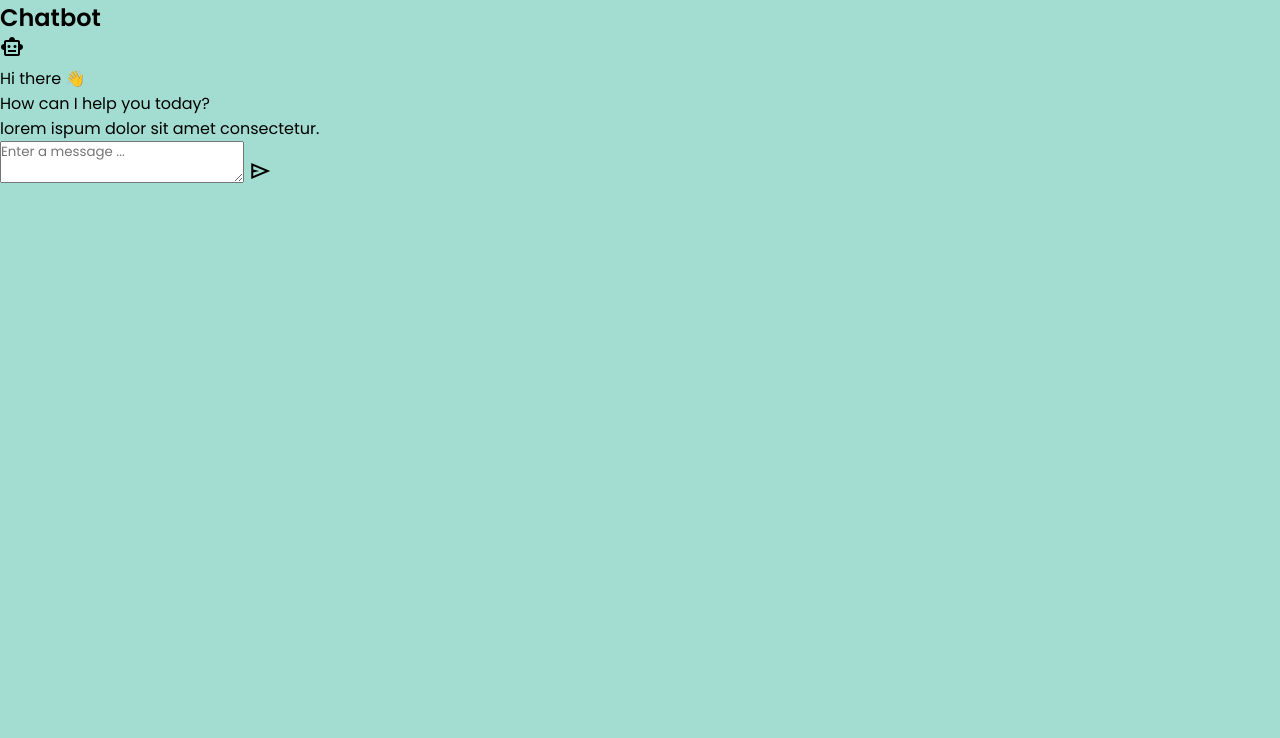
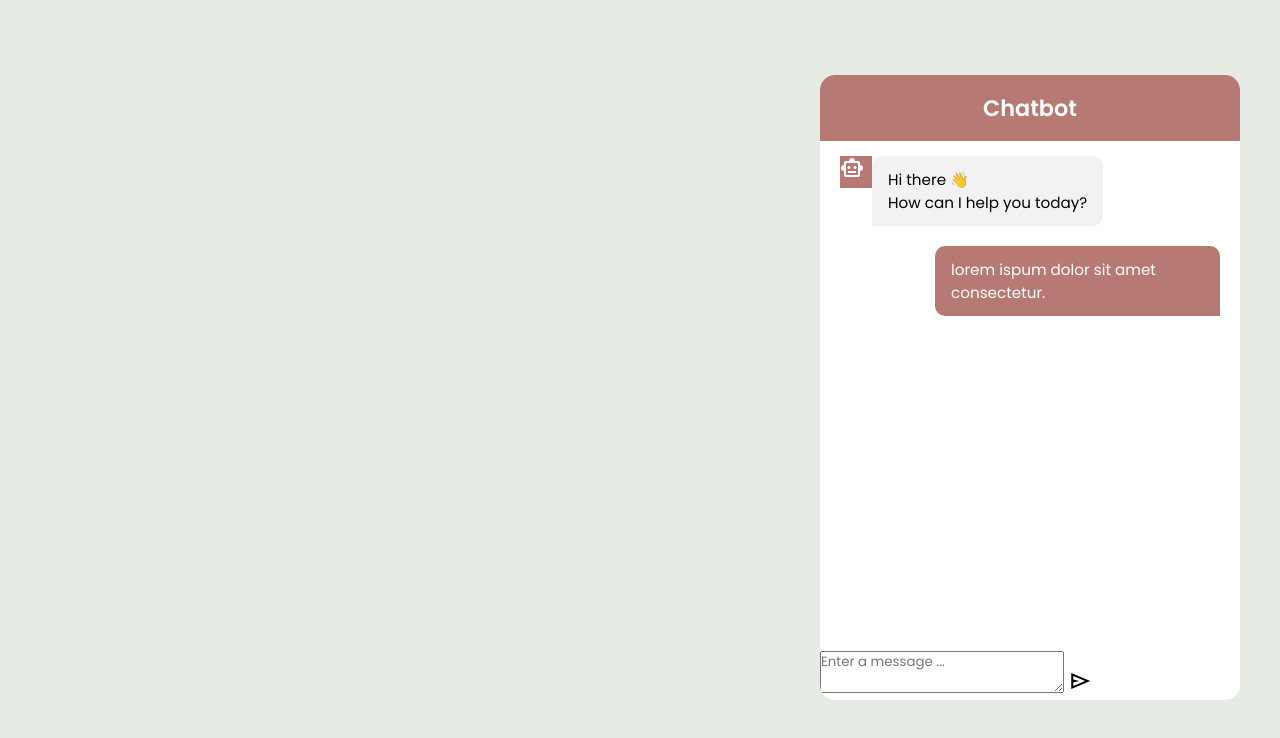
Before and after one commit to sukhjit2003/Chatbot, a plain HTML site: page index.html in a window 1280 px wide. Drawn offline with nearby package versions, Linux system fonts and the light colour scheme.

Commit message:
Ongoing updates to chat box design

```diff
--- a/style.css
+++ b/style.css
@@ -7,5 +7,63 @@
 }
 
 body{
-    background: #a3ddd1;
+    background: #e6ece3;
 }
+.chatbot{
+    position: fixed;
+    right: 40px;
+    bottom: 100px;
+    width: 420px;
+    overflow: hidden;
+    background: #fff;
+    border-radius: 15px;
+    box-shadow: 0cqmax;
+}
+
+.chatbot header {
+    background: #b77974;
+    padding: 16px 0;
+    text-align: center;
+}
+
+.chatbot header h2 {
+    color: #fff;
+    font-size: 1.4rem;
+}
+
+.chatbot .chatbox {
+    height: 510px;
+    overflow-y: auto;
+    padding: 15px 20px 70px;
+}
+
+.chatbox .chat{
+    display: flex;
+}
+.chatbox .incoming span{
+    height: 32px;
+    width: 32px;
+    color: #fff;
+    background: #b77974;
+}
+.chatbox .outgoing{
+    margin: 20px 0;
+    justify-content: flex-end;
+
+}
+
+.chatbox .chat p {
+    color: #fff;
+    max-width: 75%;
+    font-size: 0.95rem;
+    padding: 12px 16px;
+    border-radius: 10px 10px 0 10px;
+    background: #b77974;
+
+}
+
+.chatbox .incoming p{
+    color: #000;
+    background-color: #f2f2f2;
+    border-radius: 10px 10px 10px 0;
+}
```
